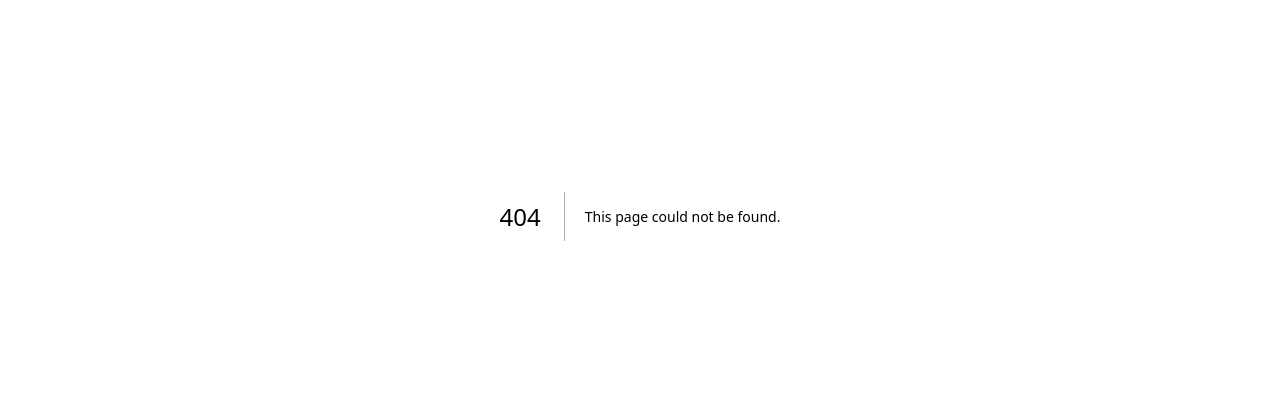
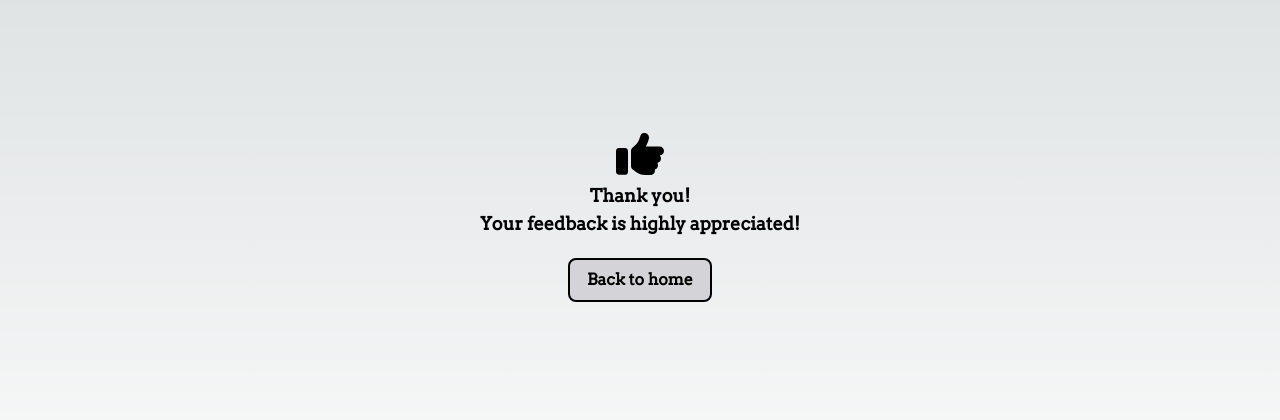
Before and after one commit to nilsfs7/fsmeet-frontend, a Next.js app: page /feedback/thankyou in a window 1280 px wide. Before the commit this address had no page. Shown: the part 184-604 px from the top of the page. Built offline with nearby package versions, Linux system fonts and the light colour scheme.

Commit message:
feedback: add thank you page

```diff
--- a/pages/account/index.tsx
+++ b/pages/account/index.tsx
@@ -44,10 +44,6 @@ const Account = ({ session }: any) => {
     } else {
       console.log('updating user info failed');
     }
-  };
-
-  const handleBackToHomeClicked = () => {
-    router.replace('/');
   };
 
   const handleDeleteAccountClicked = async () => {
@@ -162,7 +158,9 @@ const Account = ({ session }: any) => {
       </div>
 
       <div className="flex justify-center pt-10">
-        <TextButton text="Back to home" onClick={handleBackToHomeClicked} />
+        <Link href="/">
+          <TextButton text="Back to home" />
+        </Link>
       </div>
 
       <div className="flex justify-center py-2">
--- a/pages/feedback/bugs.tsx
+++ b/pages/feedback/bugs.tsx
@@ -28,7 +28,7 @@ const ReportBug: NextPage = (props: any) => {
     });
 
     if (response.status == 201) {
-      router.push(`feedback/thankyou`);
+      router.push(`/feedback/thankyou`);
     } else {
       const error = await response.json();
       setError(error.message);
--- a/pages/feedback/features.tsx
+++ b/pages/feedback/features.tsx
@@ -28,7 +28,7 @@ const ReportBug: NextPage = (props: any) => {
     });
 
     if (response.status == 201) {
-      router.push(`feedback/thankyou`);
+      router.push(`/feedback/thankyou`);
     } else {
       const error = await response.json();
       setError(error.message);
--- a/pages/feedback/general.tsx
+++ b/pages/feedback/general.tsx
@@ -28,7 +28,7 @@ const GeneralFeedback: NextPage = (props: any) => {
     });
 
     if (response.status == 201) {
-      router.push(`feedback/thankyou`);
+      router.push(`/feedback/thankyou`);
     } else {
       const error = await response.json();
       setError(error.message);
--- /dev/null
+++ b/pages/feedback/thankyou.tsx
@@ -0,0 +1,28 @@
+import { NextPage } from 'next';
+import Link from 'next/link';
+import TextButton from '@/components/common/TextButton';
+import Image from 'next/image';
+
+const thumbsUpImg = '/feedback/thumbs-up.svg';
+
+const ThankYou: NextPage = () => {
+  return (
+    <div className={'absolute inset-0 flex flex-col items-center justify-center'}>
+      <div className="py-2 ">
+        <Image src={thumbsUpImg} width={0} height={0} sizes="100vw" className={`h-12 w-full`} alt={'image'} />
+        <div className="m-1 text-center text-lg font-bold text-black">
+          <div>Thank you!</div>
+          <div>Your feedback is highly appreciated!</div>
+        </div>
+      </div>
+
+      <div className="py-2">
+        <Link href="/">
+          <TextButton text="Back to home" />
+        </Link>
+      </div>
+    </div>
+  );
+};
+
+export default ThankYou;
```
Also changed, not shown: public/feedback/thumbs-up.svg (added), 1 other file (tests, documents, lock files or other folders).
